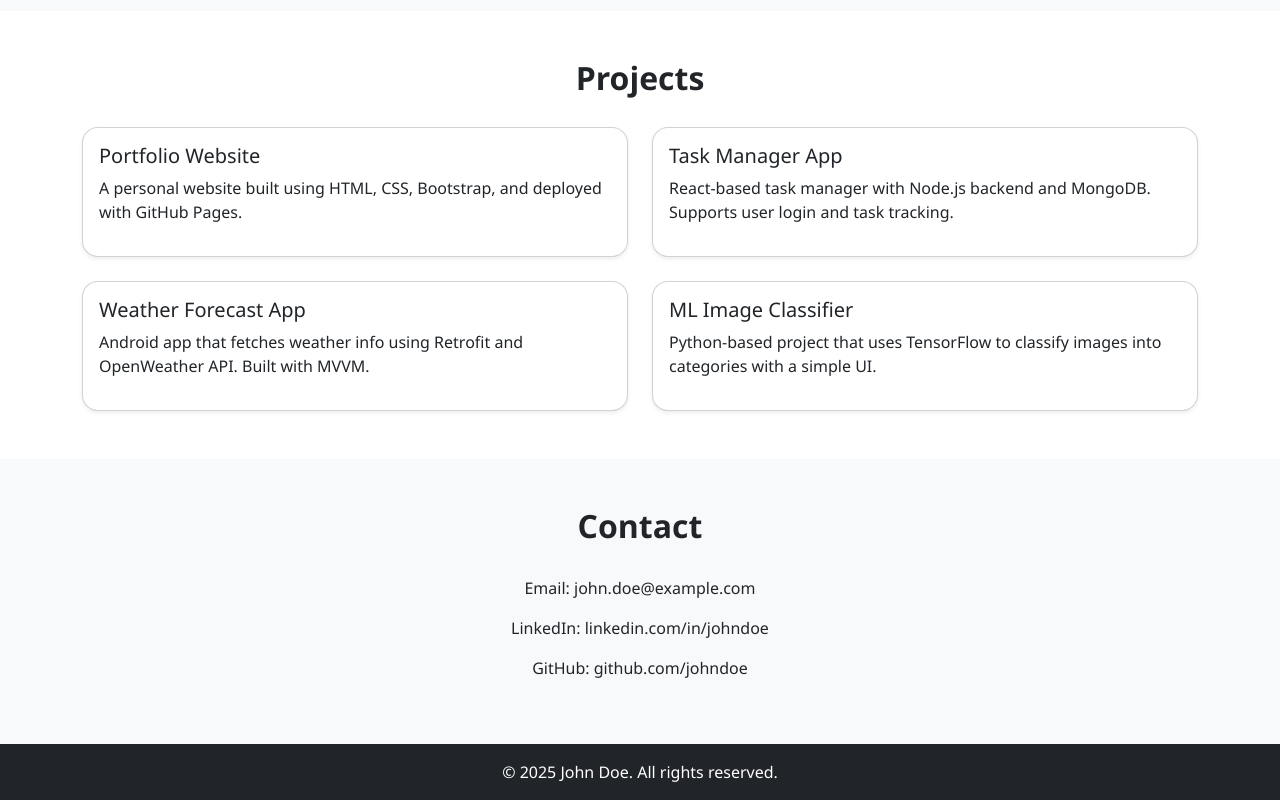
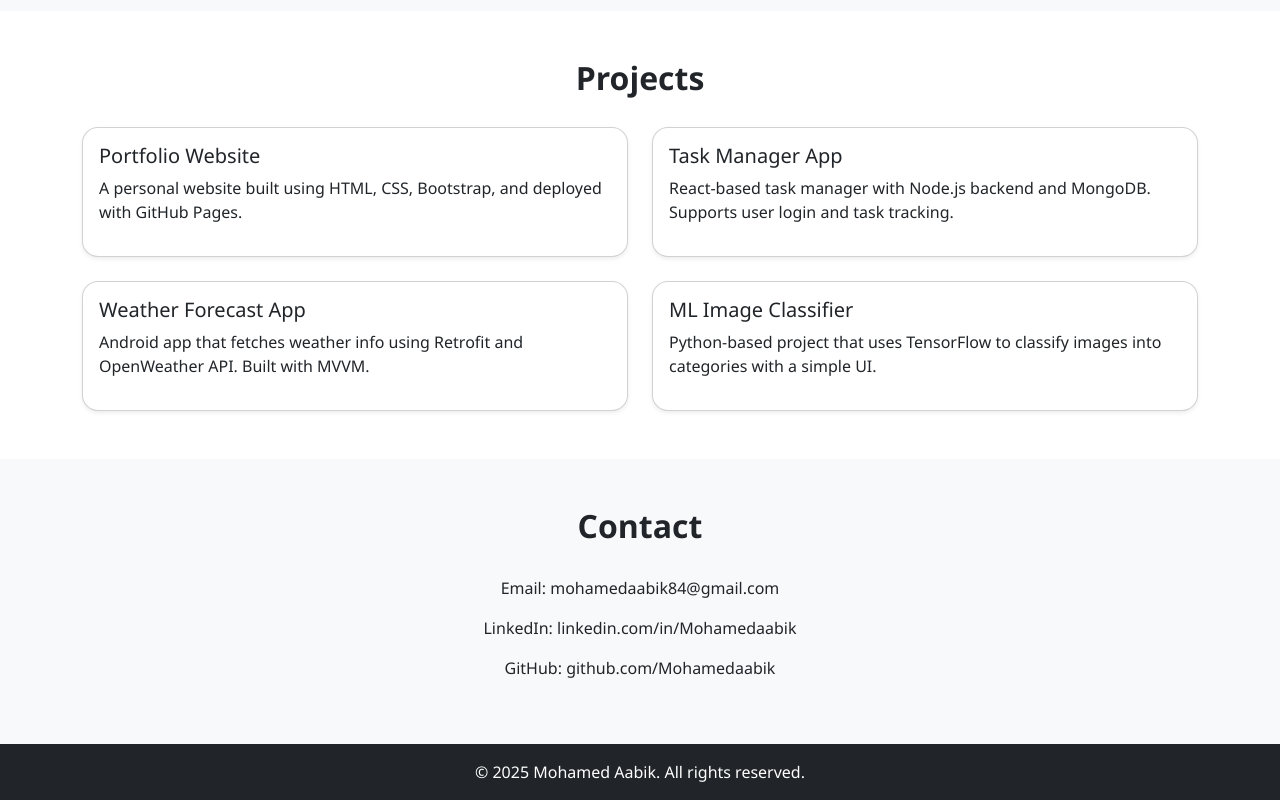
Before and after one commit to MohamedAabik/Portfolio-, a plain HTML site: page index.html in a window 1280 px wide. Shown: the part 727-1527 px from the top of the page. Drawn offline with nearby package versions, Linux system fonts and the light colour scheme.

Commit message:
Update index.html

```diff
--- a/index.html
+++ b/index.html
@@ -29,7 +29,7 @@
   <!-- Hero Section -->
   <section class="hero">
     <div class="container">
-      <h1 class="display-4">John Doe</h1>
+      <h1 class="display-4">Mohamed Aabik</h1>
       <p class="lead">Full Stack Developer | Android Developer | ML Enthusiast</p>
     </div>
   </section>
@@ -101,14 +101,14 @@
   <section class="py-5 bg-light">
     <div class="container text-center">
       <h2 class="section-title">Contact</h2>
-      <p>Email: john.doe@example.com</p>
-      <p>LinkedIn: linkedin.com/in/johndoe</p>
-      <p>GitHub: github.com/johndoe</p>
+      <p>Email: mohamedaabik84@gmail.com</p>
+      <p>LinkedIn: linkedin.com/in/Mohamedaabik</p>
+      <p>GitHub: github.com/Mohamedaabik</p>
     </div>
   </section>
 
   <footer class="text-center py-3 bg-dark text-white">
-    © 2025 John Doe. All rights reserved.
+    © 2025 Mohamed Aabik. All rights reserved.
   </footer>
 
 </body>
```
